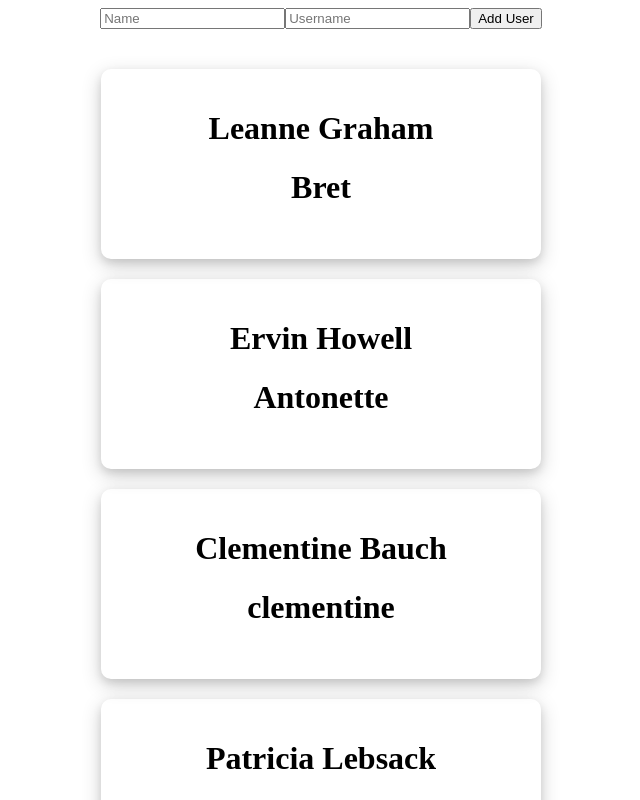
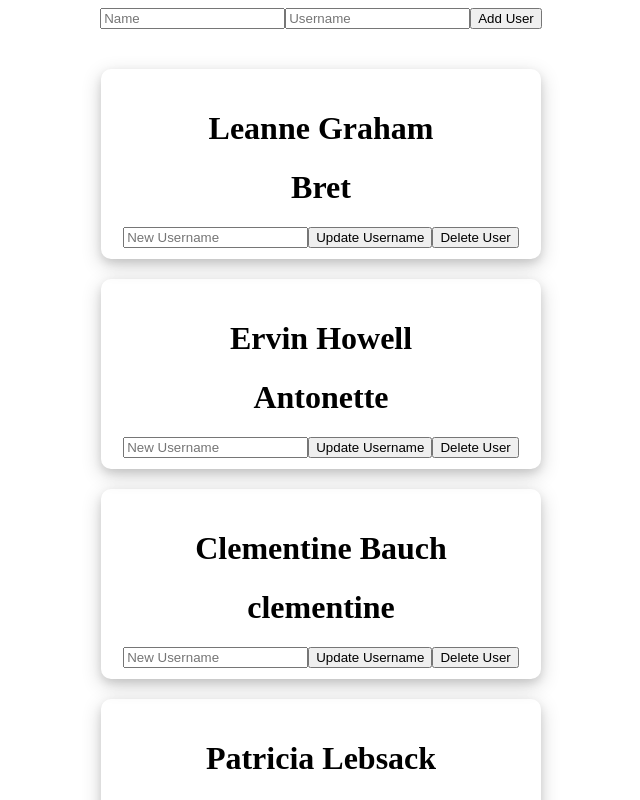
Before and after one commit to adii07/redux-crud-example, a React (Create React App) app: page / in a window 1280 px wide. Shown: the top 800 px of the page, without its empty margins (319-959 px from the left). Built offline with nearby package versions, Linux system fonts and the light colour scheme.

Commit message:
adding user

```diff
--- a/src/App.js
+++ b/src/App.js
@@ -1,15 +1,18 @@
 import './App.css';
+import { useState } from 'react';
 import { useSelector,useDispatch } from 'react-redux';
 import { addUser } from './features/Users';
 function App() {
   const userList=useSelector((state)=>state.users.value);
   const dispatch=useDispatch();
+  const[name,setName]=useState("");
+  const[username,setUsername]=useState("");
   return (
     <div className="App">
       <div className='addUser'>
-        <input type="text" placeholder='Name'></input>
-        <input type="text" placeholder='Username'></input>
-        <button onChange={(e)=>{}} >Add User</button>
+        <input type="text" placeholder='Name' onChange={(e)=>{setName(e.target.value)}} ></input>
+        <input type="text" placeholder='Username' onChange={(e)=>{setUsername(e.target.value)}}></input>
+        <button onClick={()=>{dispatch(addUser({id:userList[userList.length-1].id+1,name,username}))}} >Add User</button>
       </div>
 
       <div className='displayUsers'>
@@ -18,6 +21,9 @@ function App() {
             <div key={id}>
               <h1 >{user.name}</h1>
               <h1>{user.username}</h1>
+              <input placeholder='New Username' type="text" onChange={(e)=>setUsername(e.target.value)}/>
+              <button>Update Username</button>
+              <button>Delete User</button>
             </div>
 
           )
```
